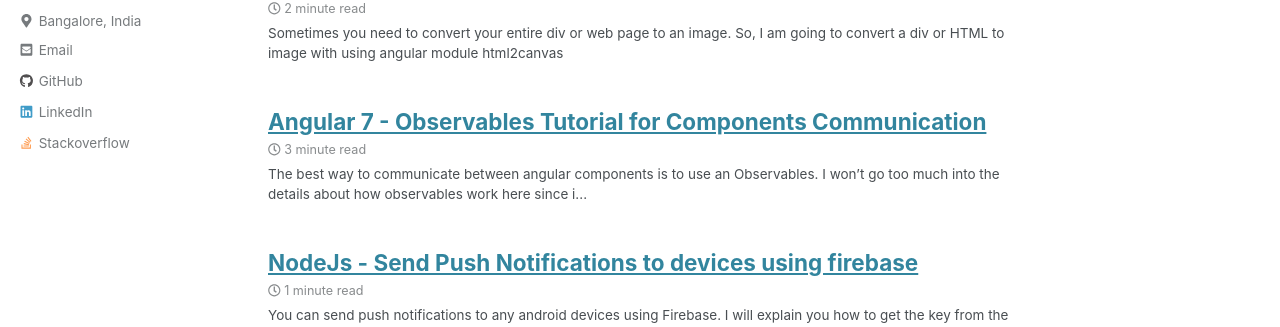
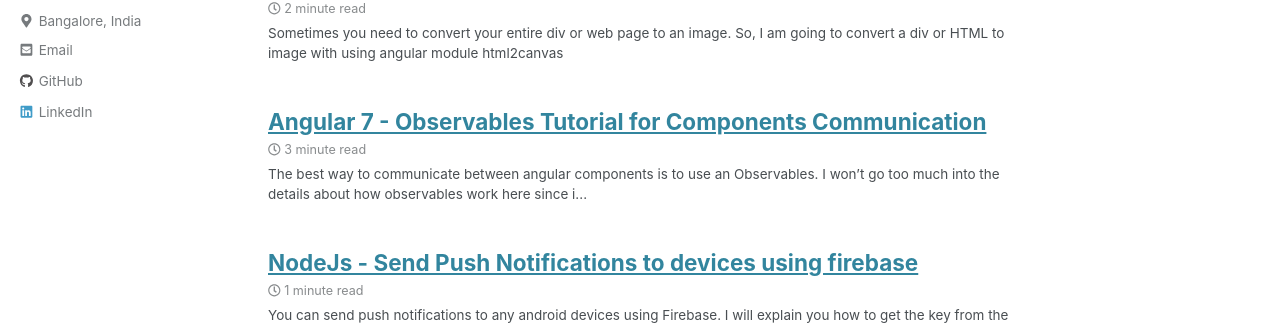
Before and after one commit to PrasanthJayaraman/PrasanthJayaraman.github.io, a Jekyll site: the page built from index.html, in a window 1280 px wide. Shown: the part 333-660 px from the top of the page. Built offline with Jekyll 4.4.1, drawn with Linux system fonts in a browser that asks for light colours; cached includes are drawn as plain includes; nearby versions of some CDN libraries; the list of posts is cut into pages by our own code.

Commit message:
Update _config.yml

```diff
--- a/_config.yml
+++ b/_config.yml
@@ -121,9 +121,6 @@ author:
     - label: "LinkedIn"
       icon: "fab fa-fw fa-linkedin"
       url: "https://www.linkedin.com/in/prasanthjayaraman/"
-    - label: "Stackoverflow"
-      icon: "fab fa-fw fa-stack-overflow"
-      url: "https://stackoverflow.com/users/2148827/prasanth-jaya"
 
 # Site Footer
 footer:
```
